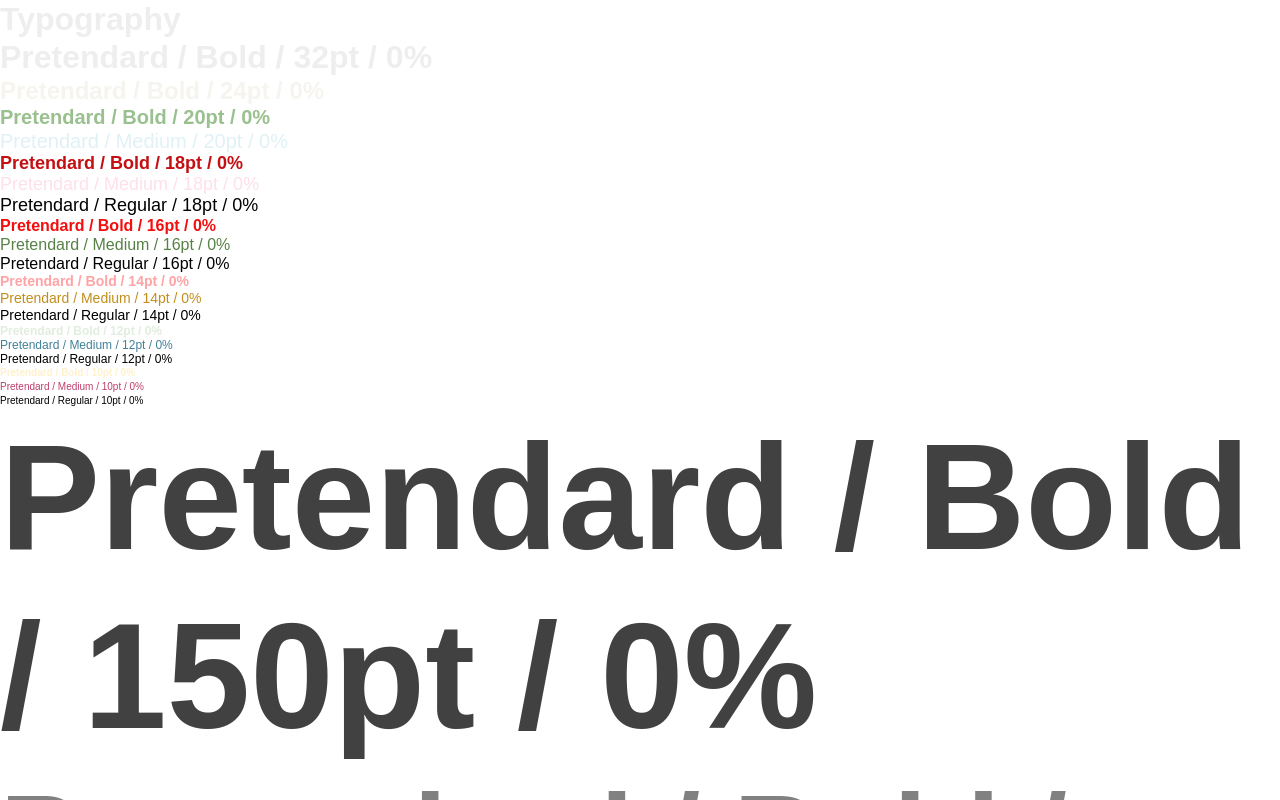
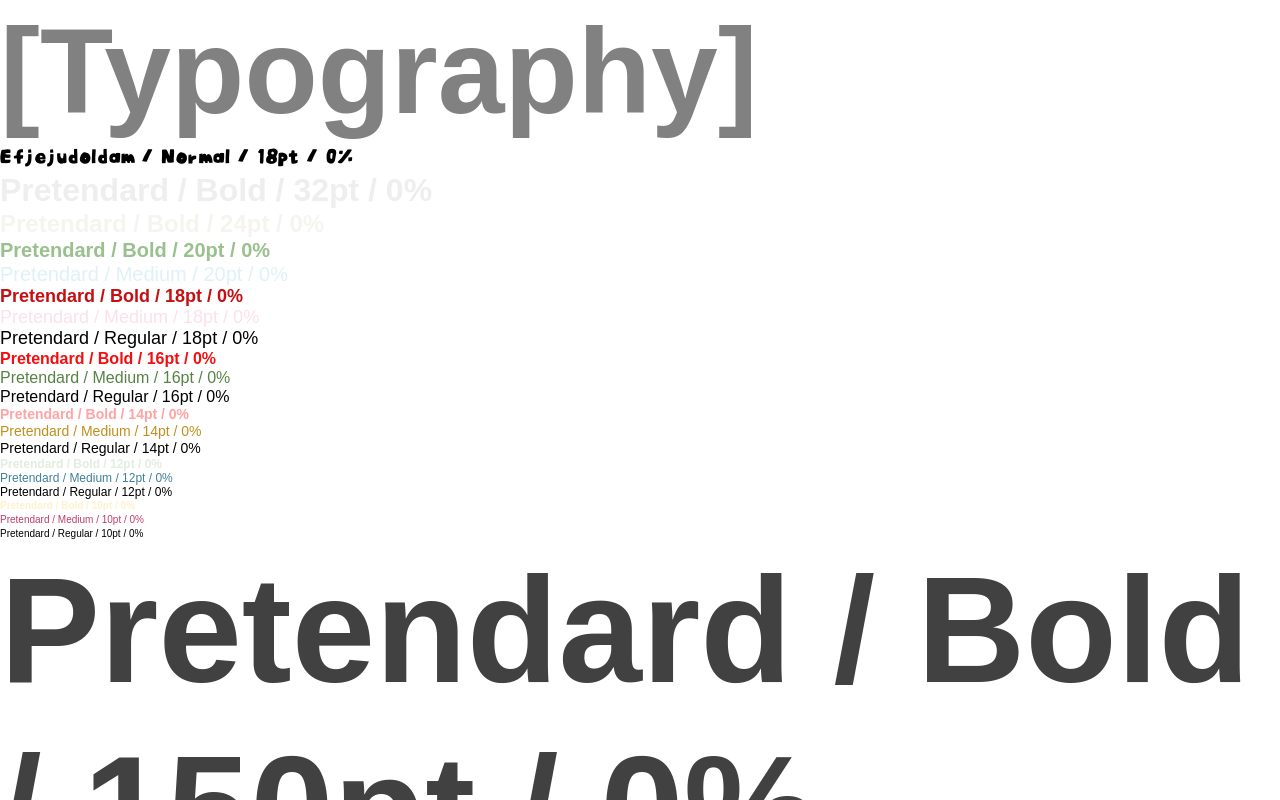
Before and after one commit to damdadaxx/13-study-forest-team2-fe, a React (Vite) app: page /example in a window 1280 px wide. Shown: the top 800 px of the page. Built offline with nearby package versions, Linux system fonts and the light colour scheme.

Commit message:
feact: Efjejudoldam(제주돌담체) 커스텀 폰트 추가 - Efjejudoldam 폰트 파일 추가 - @font-face 설정 완료 - tokens.css에 폰트 토큰 변수 추가 - Example 페이지 예시 코드 추가

```diff
--- a/src/pages/Example.jsx
+++ b/src/pages/Example.jsx
@@ -8,7 +8,10 @@ import styles from '@/pages/Example.module.css';
 export default function Example() {
   return (
     <div>
-      <h2 className={styles.textBold32}>Typography</h2>
+      <h2 className={styles.textBold120}>[Typography]</h2>
+      <p className={styles.textJejuNormal18}>
+        Efjejudoldam / Normal / 18pt / 0%
+      </p>
       <p className={styles.textBold32}>Pretendard / Bold / 32pt / 0%</p>
       <p className={styles.textBold24}>Pretendard / Bold / 24pt / 0%</p>
       <p className={styles.textBold20}>Pretendard / Bold / 20pt / 0%</p>
--- a/src/pages/Example.module.css
+++ b/src/pages/Example.module.css
@@ -1,6 +1,10 @@
 /* TODO: 1차 개발 완료 전에 삭제하기 */
 
 /* Example.module.css */
+
+.textJejuNormal18 {
+  font: var(--typography-jeju-400-18);
+}
 
 .textBold150 {
   font: var(--typography-700-150);
--- a/src/styles/font.css
+++ b/src/styles/font.css
@@ -3,7 +3,7 @@
  * Pretendard 폰트 설정
  * ========================================
  *
- * 당신의 디자인 시스템에 필요한 세 가지 weight:
+ * weight:
  * - Regular (400)
  * - Medium (500)
  * - Bold (700)
@@ -21,9 +21,9 @@
   font-display: swap;
   src:
     local('Pretendard Regular'),
-    url('/assets/fonts/Pretendard/Pretendard-Regular.subset.woff2')
+    url('../assets/fonts/Pretendard/Pretendard-Regular.subset.woff2')
       format('font-woff2'),
-    url('/assets/fonts/Pretendard/Pretendard-Regular.subset.woff')
+    url('../assets/fonts/Pretendard/Pretendard-Regular.subset.woff')
       format('font-woff2');
 }
 
@@ -38,9 +38,10 @@
   font-display: swap;
   src:
     local('Pretendard Medium'),
-    url('/assets/fonts/Pretendard/Pretendard-Medium.subset.woff2')
+    url('../assets/fonts/Pretendard/Pretendard-Medium.subset.woff2')
       format('font-woff2'),
-    url('/assets/fonts/Pretendard/Pretendard-Medium.subset.woff') format('font-woff2');
+    url('../assets/fonts/Pretendard/Pretendard-Medium.subset.woff')
+      format('font-woff2');
 }
 
 /* ========================================
@@ -54,8 +55,33 @@
   font-display: swap;
   src:
     local('Pretendard Bold'),
-    url('/assets/fonts/Pretendard/Pretendard-Bold.subset.woff2') format('font-woff2'),
-    url('/assets/fonts/Pretendard/Pretendard-Bold.subset.woff') format('font-woff2');
+    url('../assets/fonts/Pretendard/Pretendard-Bold.subset.woff2')
+      format('font-woff2'),
+    url('../assets/fonts/Pretendard/Pretendard-Bold.subset.woff')
+      format('font-woff2');
+}
+
+/**
+ * ========================================
+ * Efjejudoldam 폰트 설정
+ * ========================================
+ *
+ * weight:
+ * - Regular (400)
+ *
+ */
+
+@font-face {
+  font-family: 'Efjejudoldam';
+  font-weight: 400;
+  font-style: normal;
+  font-display: swap;
+  src:
+    local('Efjejudoldam Normal'),
+    url('../assets/fonts/Efjejudoldam/efjejudoldam-normal.woff2')
+      format('woff2'),
+    url('../assets/fonts/Efjejudoldam/efjejudoldam-normal.woff')
+      format('woff');
 }
 
 /* ========================================
--- a/src/styles/tokens.css
+++ b/src/styles/tokens.css
@@ -37,8 +37,10 @@
  * 타이포그래피 토큰
  * ========================================
  *
- * 규칙: --typography-[weight]-[size]
+ * 규칙1: --typography-[weight]-[size]
  * 예: --typography-bold-14
+ * 규칙2: --typography-jeju-[weight]-[size]
+ * 예: --typography-jeju-400-18
  *
  * Weight: 400, 500, 700
  * Size: 10, 12, 14, 16, 18, 20, 24, 32, 80, 120, 150
@@ -52,6 +54,8 @@
   --typography-400-14: 400 14px / calc(17 / 14) 'Pretendard', sans-serif;
   --typography-400-12: 400 12px / calc(14 / 12) 'Pretendard', sans-serif;
   --typography-400-10: 400 10px / calc(14 / 10) 'Pretendard', sans-serif;
+
+  --typography-jeju-400-18: 400 18px / calc(28 / 18) 'Efjejudoldam', sans-serif;
 
   /* ========================================
       Font Weight 500
```
Also changed, not shown: src/assets/fonts/Efjejudoldam/efjejudoldam-normal.woff (added), src/assets/fonts/Efjejudoldam/efjejudoldam-normal.woff2 (added).
